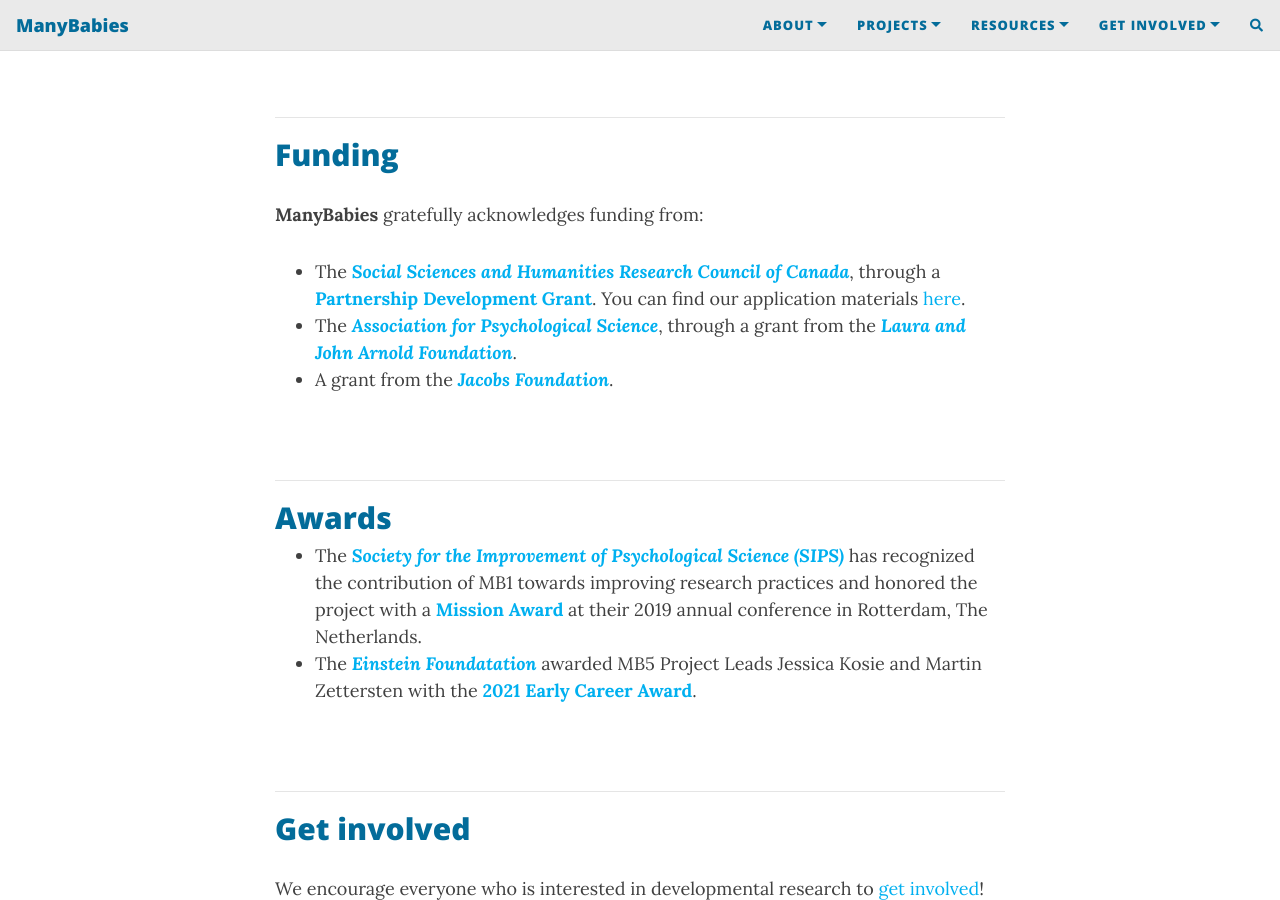
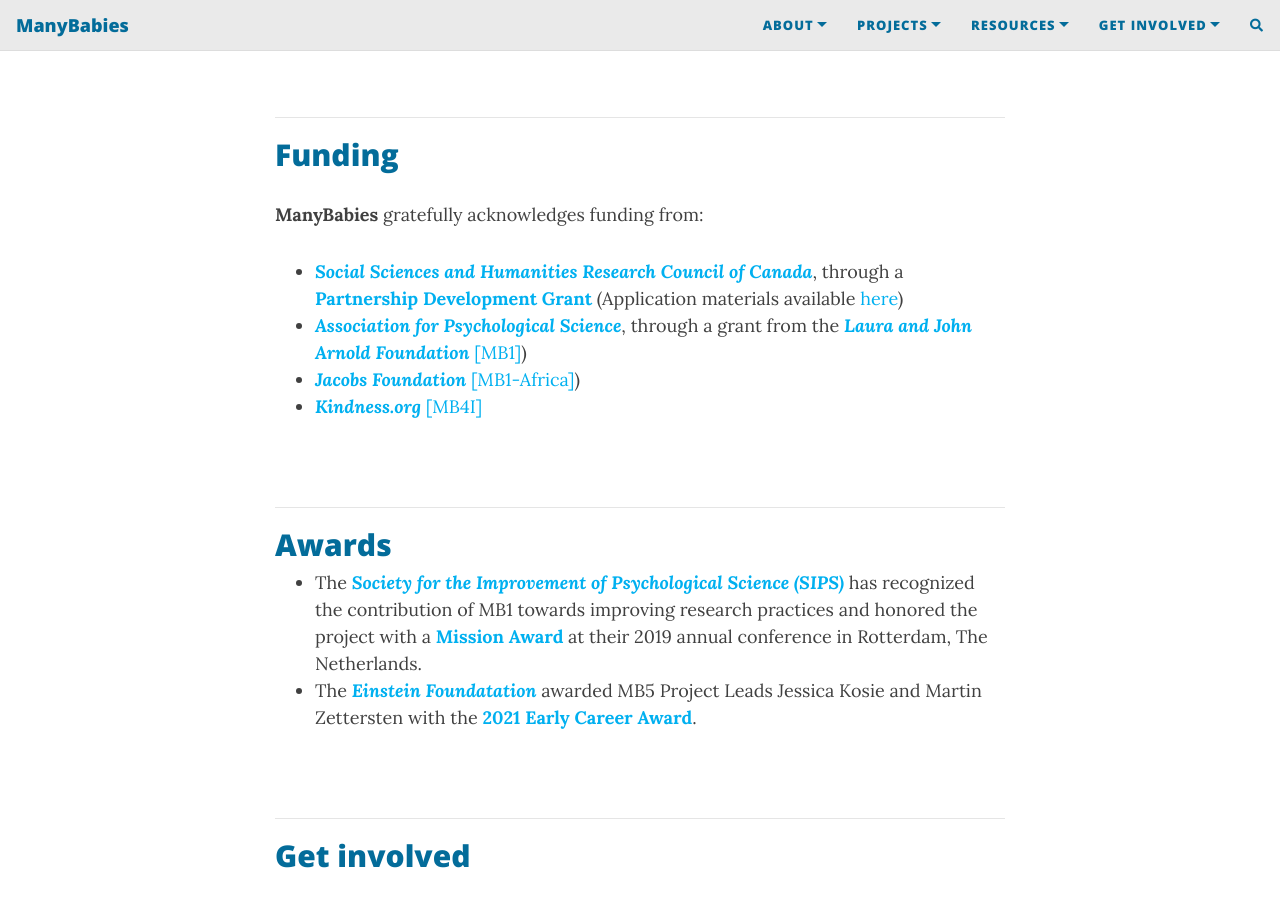
Before and after one commit to manybabies/manybabies.github.io, a Jekyll site: the page built from about.md, in a window 1280 px wide and 900 px high, scrolled down 3120 px. Built offline with Jekyll 4.4.1, drawn with Linux system fonts in a browser that asks for light colours; nearby versions of some CDN libraries; comment, search, counter and statistics services are not loaded.

Commit message:
add funding info MB4I

```diff
--- a/about.md
+++ b/about.md
@@ -147,9 +147,10 @@
 
 ## Funding
 **ManyBabies** gratefully acknowledges funding from:
-* The [***Social Sciences and Humanities Research Council of Canada***](https://www.sshrc-crsh.gc.ca/), through a [**Partnership Development Grant**](https://www.sshrc-crsh.gc.ca/funding-financement/programs-programmes/partnership_development_grants-subventions_partenariat_developpement-eng.aspx). You can find our application materials [here](https://osf.io/xavnd/).
-* The [***Association for Psychological Science***](https://www.psychologicalscience.org), through a grant from the [***Laura and John Arnold Foundation***](http://www.laaf.org/ljaf).
-* A grant from the [***Jacobs Foundation***](https://jacobsfoundation.org).
+* [***Social Sciences and Humanities Research Council of Canada***](https://www.sshrc-crsh.gc.ca/), through a [**Partnership Development Grant**](https://www.sshrc-crsh.gc.ca/funding-financement/programs-programmes/partnership_development_grants-subventions_partenariat_developpement-eng.aspx) (Application materials available [here](https://osf.io/xavnd/))
+* [***Association for Psychological Science***](https://www.psychologicalscience.org), through a grant from the [***Laura and John Arnold Foundation***](http://www.laaf.org/ljaf) [[MB1]]({{site.baseurl}}/MB1/))
+* [***Jacobs Foundation***](https://jacobsfoundation.org) [[MB1-Africa]]({{site.baseurl}}/MB1A/))
+* [***Kindness.org***](kindness.org) [[MB4I]]({{site.baseurl}}/MB4I/)
 
 <br>
 
```
Also changed, not shown: MB4I.md (+5 -0 lines).
